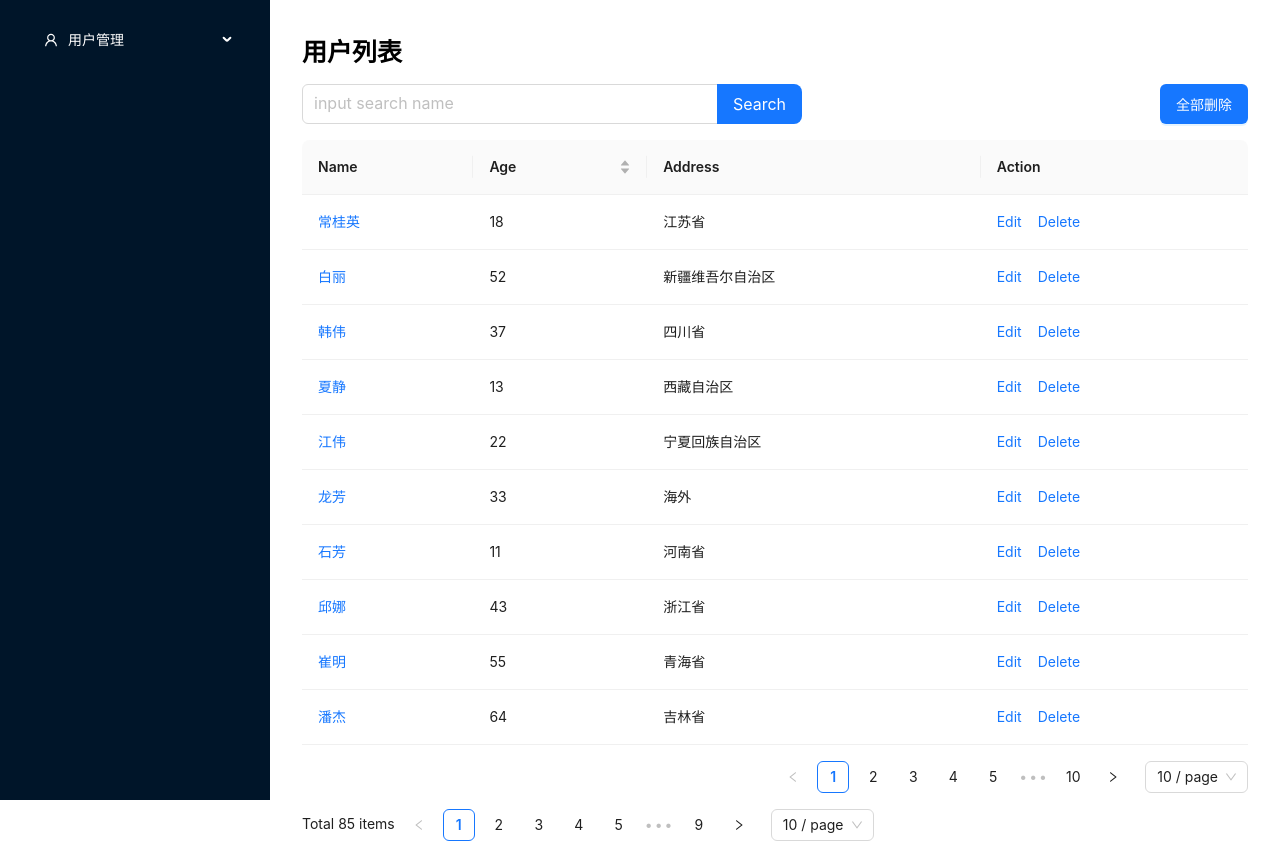
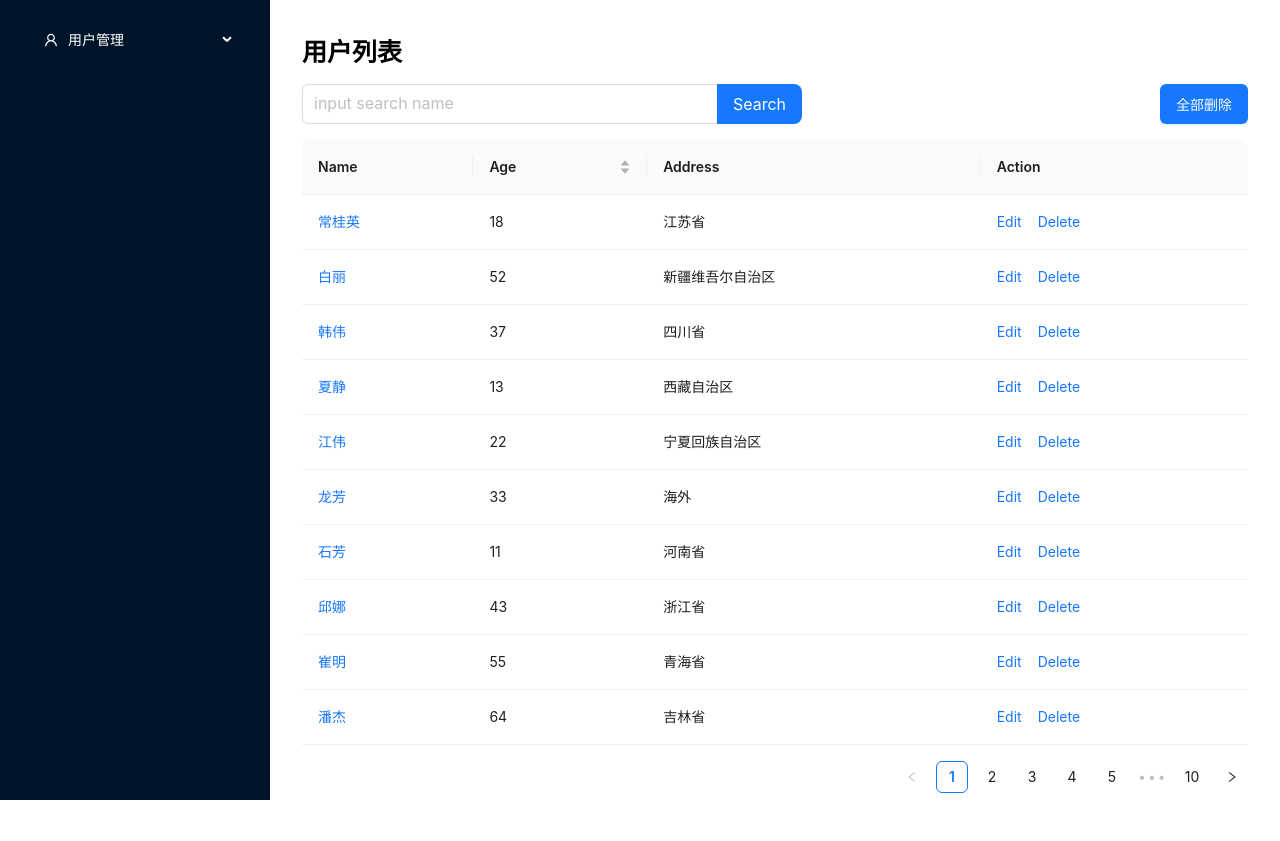
Before and after one commit to 1linan/WrittenQuestions, a React (Create React App) app: page /userlist in a window 1280 px wide. After the commit the page ends 809 px from the top, so only its background shows below. Built offline with nearby package versions, Linux system fonts and the light colour scheme.

Commit message:
feat:添加分页

```diff
--- a/src/components/Layout/layout.module.scss
+++ b/src/components/Layout/layout.module.scss
@@ -7,6 +7,7 @@
     height: 100%;
     background: #001529;
     padding: 16px;
+    min-height: 100vh;
 
 
     // ul{
--- a/src/pages/userList/UserList.tsx
+++ b/src/pages/userList/UserList.tsx
@@ -5,10 +5,11 @@ import {
   deleteAllUser,
   deleteUser,
   searchUserByName,
+  setCurrentUserList,
   setUserList,
-  setUserTotal
+  setUserTotal,
 } from '@/store/slices/user';
-import { Button, Input, Modal, Pagination, Space, Table } from 'antd';
+import { Button, Input, Modal, PaginationProps, Space, Table } from 'antd';
 import { SearchProps } from 'antd/es/input';
 import type { ColumnsType } from 'antd/es/table';
 import { useEffect, useMemo, useState } from 'react';
@@ -23,14 +24,18 @@ export interface DataType {
 }
 export function UserList() {
   const dispatch = useDispatch();
-  const { userList: list } = useSelector((state: RootState) => state.user);
+  const {
+    userList,
+    total,
+    currentUserList: list,
+  } = useSelector((state: RootState) => state.user);
   const [isModalOpen, setIsModalOpen] = useState(false);
   const [selectedId, setSelectedId] = useState(-1);
+  const [currentPage, setCurrentPage] = useState(1);
   // const [list, setList] = useState<DataType[]>([]);
   useEffect(() => {
     getUserList()
       .then((res: any) => {
-        // setList(res);
         dispatch(setUserList(res));
         dispatch(setUserTotal(res.length));
       })
@@ -38,6 +43,38 @@ export function UserList() {
         console.log(err);
       });
   }, [dispatch]);
+
+  // const list = useMemo(() => {
+  //   if (userList) {
+  //     const pageSize = 10;
+  //     const offset = currentPage * pageSize;
+  //     const data = [];
+  //     for (let i = offset - 10; i < userList.length; i++) {
+  //       if (i < offset - 10 + pageSize) {
+  //         data.push(userList[i]);
+  //       }
+  //     }
+  //     // const res = userList.splice(offset - 1, pageSize);
+  //     console.log(data, '截取的数组');
+  //     return data;
+  //   }
+  //   return [];
+  // }, [currentPage, userList]);
+
+  useEffect(() => {
+    if (userList) {
+      const pageSize = 10;
+      const offset = currentPage * pageSize;
+      const data = [];
+      for (let i = offset - 10; i < userList.length; i++) {
+        if (i < offset - 10 + pageSize) {
+          data.push(userList[i]);
+        }
+      }
+      console.log(data, '截取的数组');
+      dispatch(setCurrentUserList(data));
+    }
+  }, [currentPage, userList, dispatch]);
 
   const showModal = (record: DataType) => {
     setSelectedId(record.id);
@@ -115,6 +152,21 @@ export function UserList() {
     dispatch(deleteAllUser());
   };
 
+  const onChange: PaginationProps['onChange'] = (page) => {
+    console.log(page);
+    setCurrentPage(page);
+  };
+  // 表格分页属性
+  const paginationProps = {
+    total: total,
+    //showTotal: (total: number) => `Total ${total} items`,
+    defaultPageSize: 10,
+    pageSize: 10,
+    defaultCurrent: currentPage,
+    onChange: onChange,
+    showSizeChanger: false,
+  };
+
   return (
     <div className={styles.userWrapper}>
       <h1>用户列表</h1>
@@ -136,14 +188,13 @@ export function UserList() {
           全部删除
         </Button>
       </div>
-      <Table columns={columns} dataSource={data} />
-      <Pagination
-        total={85}
-        showTotal={(total) => `Total ${total} items`}
-        defaultPageSize={10}
-        defaultCurrent={1}
-      />
-      <Modal title="Edit UserInfo" footer={null} open={isModalOpen}>
+      <Table columns={columns} dataSource={data} pagination={paginationProps} />
+      <Modal
+        title="Edit UserInfo"
+        footer={null}
+        open={isModalOpen}
+        onCancel={handleCancel}
+      >
         <EditUserInfo onCancel={handleCancel} onOk={handleOk} id={selectedId} />
       </Modal>
     </div>
--- a/src/store/slices/user.ts
+++ b/src/store/slices/user.ts
@@ -5,9 +5,10 @@ import { createSlice, PayloadAction } from '@reduxjs/toolkit';
 interface UserState {
   userList: DataType[]; //
   cloneUserList: DataType[]; //
+  copyUserList: DataType[]; //
+  currentUserList: DataType[]; //
   total: number; //
 }
-
 interface EditState {
   id: number;
   name?: string;
@@ -23,6 +24,8 @@ interface AddUserInfoState {
 const initialState: UserState = {
   userList: [],
   cloneUserList: [],
+  copyUserList: [],
+  currentUserList: [],
   total: 0,
 };
 
@@ -41,6 +44,12 @@ export const userSlice = createSlice({
     setUserList(state: UserState, action: PayloadAction<DataType[]>) {
       console.log(action.payload, ')___');
       state.userList = action.payload;
+    },
+    setCopyUserList(state: UserState, action: PayloadAction<DataType[]>) {
+      state.copyUserList = action.payload;
+    },
+    setCurrentUserList(state: UserState, action: PayloadAction<DataType[]>) {
+      state.currentUserList = action.payload;
     },
     deleteUser(state: UserState, action: PayloadAction<number>) {
       console.log(action.payload, 'id');
@@ -62,13 +71,13 @@ export const userSlice = createSlice({
     },
     searchUserByName(state: UserState, action: PayloadAction<string>) {
       if (state.cloneUserList.length === 0)
-        state.cloneUserList = cloneUserList(state.userList);
-      const res = state.cloneUserList.filter((v) => {
+        state.cloneUserList = cloneUserList(state.currentUserList);
+      const res = state.userList.filter((v) => {
         if (v.name.includes(action.payload)) {
           return v;
         }
       });
-      state.userList = res;
+      state.currentUserList = res;
     },
     deleteAllUser(state: UserState) {
       state.userList = [];
@@ -95,4 +104,6 @@ export const {
   deleteAllUser,
   addUserInfo,
   setUserTotal,
+  setCopyUserList,
+  setCurrentUserList,
 } = userSlice.actions;
```
